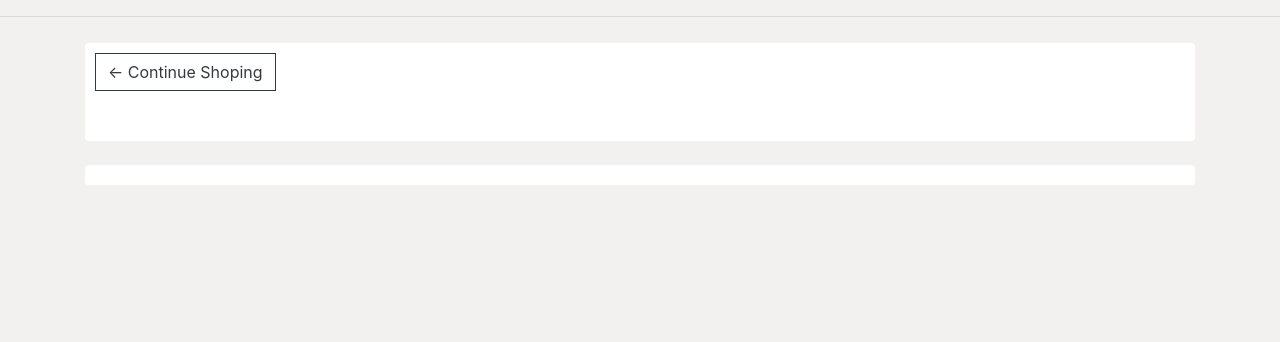
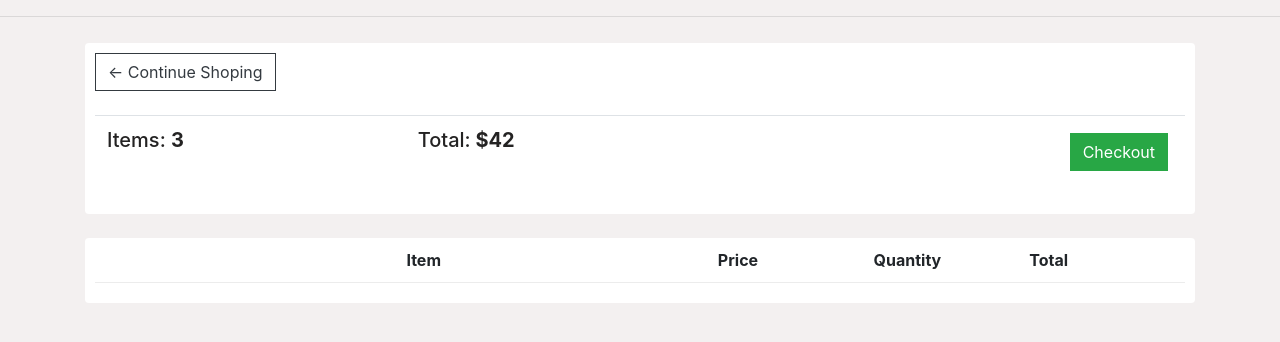
Before and after one commit to FabrizioAdi/Robinson-Trailers-Store-P5v1.1, a Django app: page /cart/ in a window 1280 px wide. Shown: the part 57-399 px from the top of the page. Run offline with Django 3.2, Linux system fonts and the light colour scheme; lists and menus that the app fills with data are empty; some libraries are stand-ins or nearby versions.

Commit message:
Add table amd div row represent items that user has added to the cart

```diff
--- a/store/templates/store/cart.html
+++ b/store/templates/store/cart.html
@@ -9,12 +9,25 @@
             <br>
             <br>
             <table class="table">
+                <tr>
+                    <th><h5>Items: <strong>3</strong></h5></th>
+                    <th><h5>Total:<strong> $42</strong></h5></th>
+                    <th>
+                        <a  style="float:right; margin:5px;" class="btn btn-success" href="{% url 'checkout' %}">Checkout</a>
+                    </th>
+                </tr>
 
             </table>
         </div>
 
             <br>
             <div class="box-element">
+                <div class="cart-row">
+                    <div style="flex:2"></div>
+                    <div style="flex:2"><strong>Item</strong></div>
+                    <div style="flex:1"><strong>Price</strong></div>
+                    <div style="flex:1"><strong>Quantity</strong></div>
+                    <div style="flex:1"><strong>Total</strong></div>
             </div>
     </div>
 </div>
```
